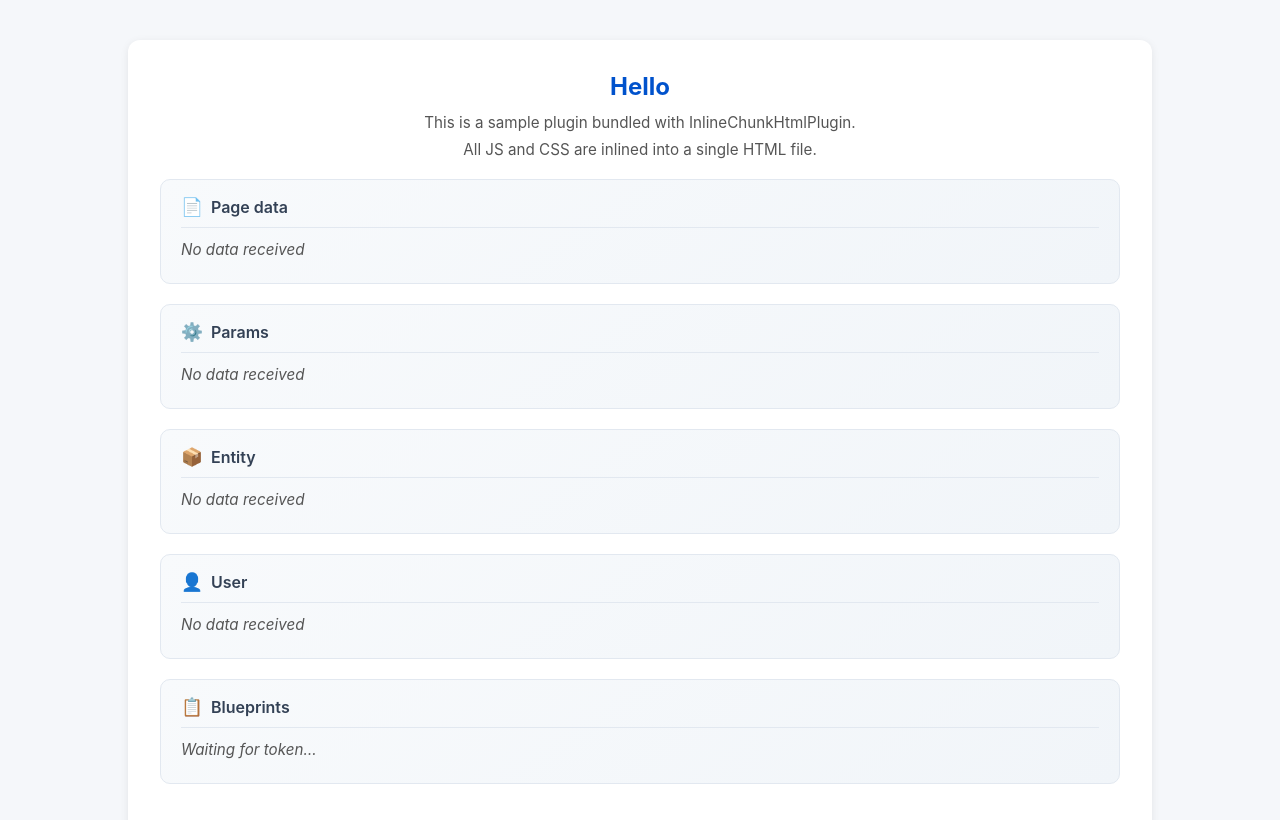
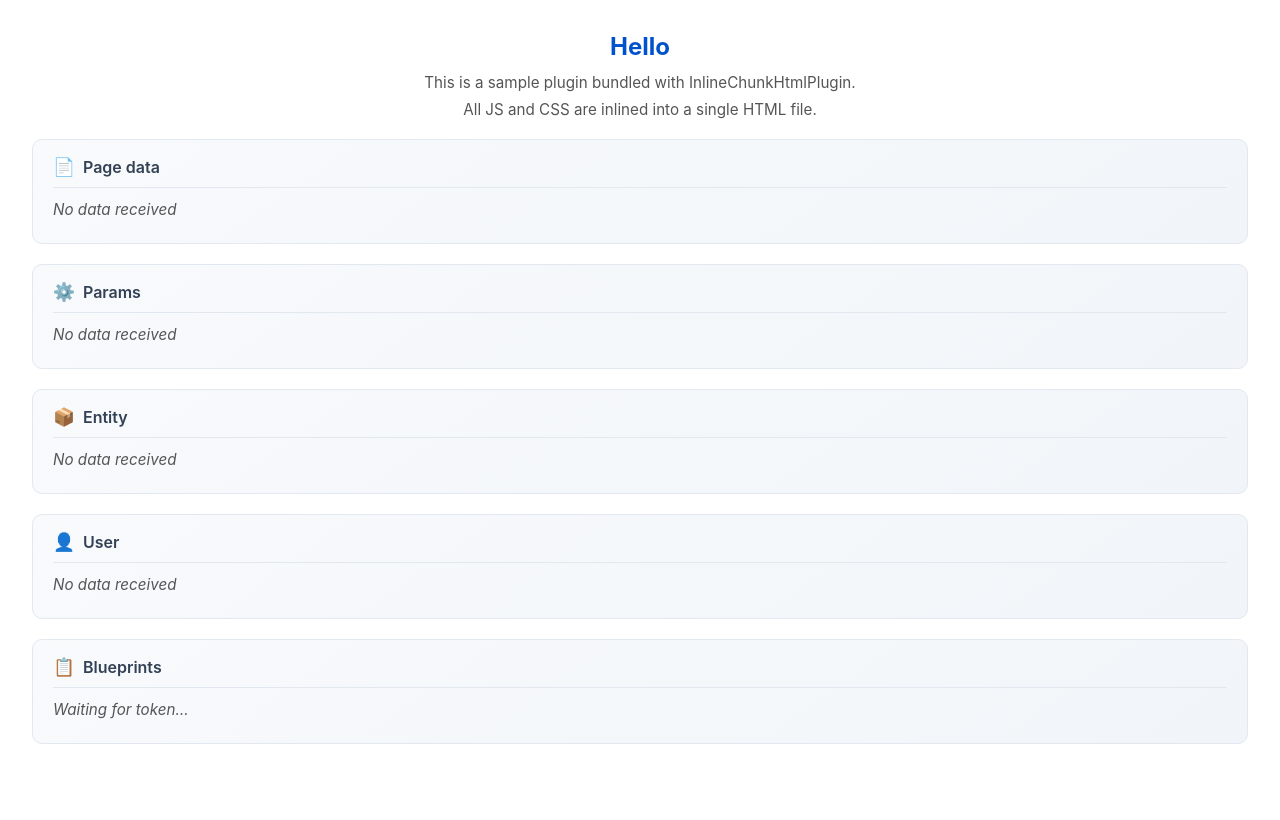
Before and after one commit to port-labs/port-plugin-sample, a React app: page / in a window 1280 px wide. Shown: the top 820 px of the page. Built offline with nearby package versions, Linux system fonts and the light colour scheme.

Commit message:
style fixes
css fixes

```diff
--- a/src/App.css
+++ b/src/App.css
@@ -6,17 +6,18 @@
 
 body {
 	font-family: -apple-system, BlinkMacSystemFont, 'Segoe UI', Roboto, sans-serif;
-	background: #f5f7fa;
+	/* background: #f5f7fa; */
 	color: #1a1a2e;
 }
 
+
 .plugin-container {
-	max-width: 80%;
-	margin: 40px auto;
+	max-width: 100%;
+	margin: 0px auto;
 	padding: 32px;
 	background: #fff;
 	border-radius: 12px;
-	box-shadow: 0 2px 8px rgba(0, 0, 0, 0.08);
+	/* box-shadow: 0 2px 8px rgba(0, 0, 0, 0.08); */
 	text-align: center;
 }
 
```
